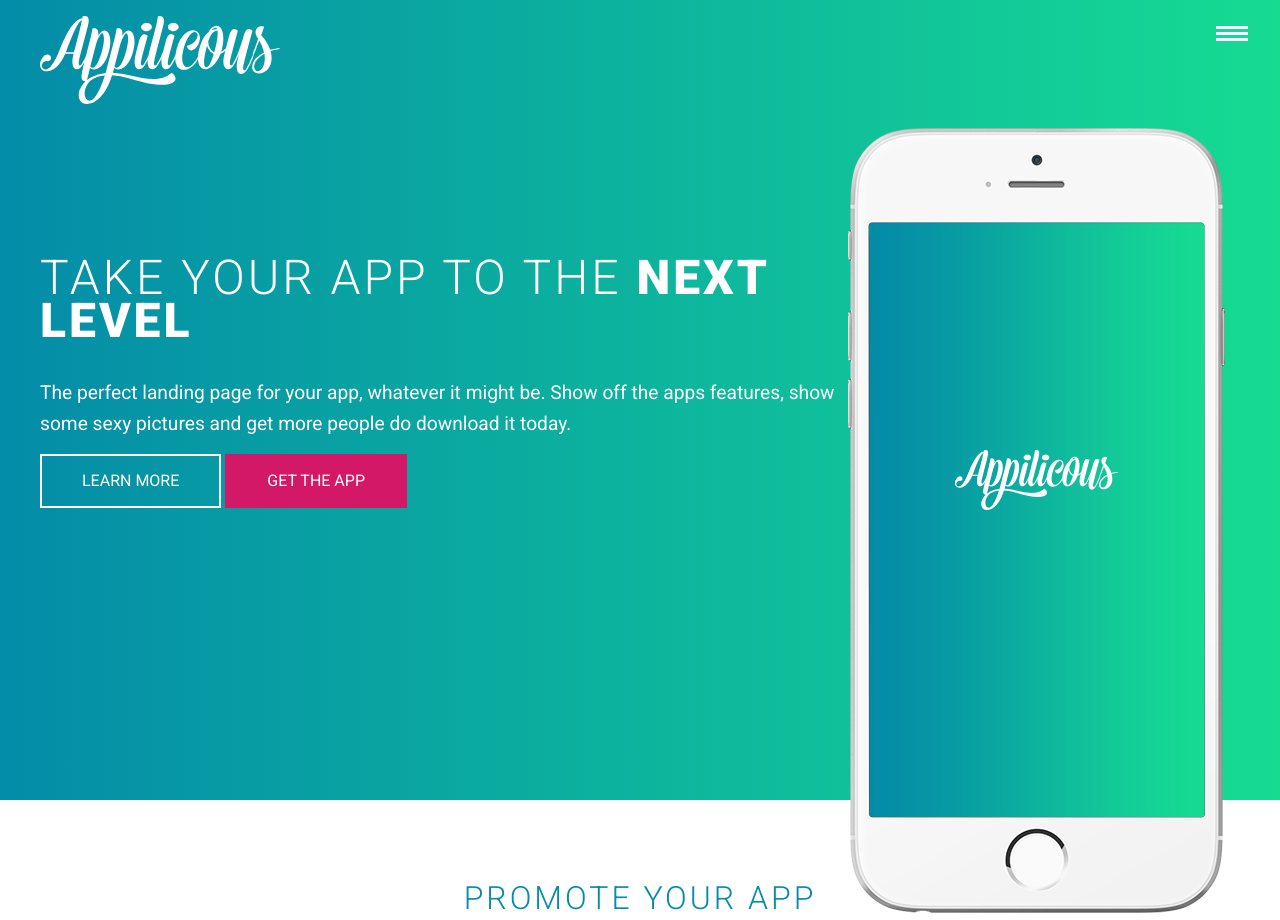
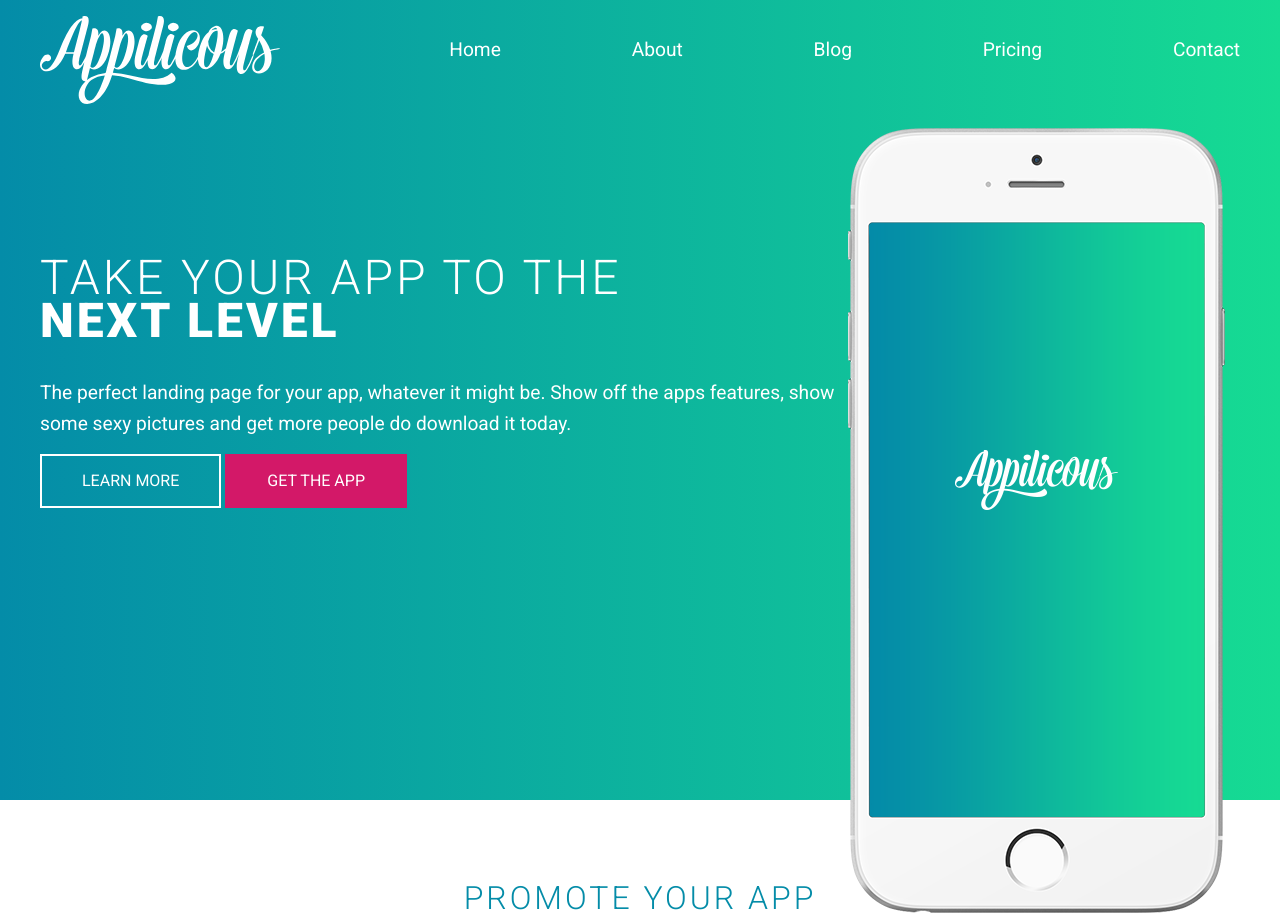
Before and after one commit to richardkhillah/responsive-start-to-finish, a plain HTML site: page index.html in a window 1280 px wide. Shown: the top 920 px of the page. Drawn offline with nearby package versions, Linux system fonts and the light colour scheme.

Commit message:
full screen responsive navbar
primary additions are media queries

```diff
--- a/index.html
+++ b/index.html
@@ -34,7 +34,7 @@
     <section class="hero">
       <div class="container grid">
         <div class="hero-text col col--2-3">
-          <h1 class="title-large"><span>Take your app to the</span> next level</h1>
+          <h1 class="title-large"><span>Take your app to the</span><br>next level</br></h1>
           <p class="text-intro">The perfect landing page for your app, whatever it might be. Show off the apps features, show some sexy pictures and get more people do download it today.</p>
           <a href="" class="btn btn--secondary">Learn More</a>
           <a href="" class="btn btn--primary">Get the app</a>
--- a/sass/layout/_nav.sass
+++ b/sass/layout/_nav.sass
@@ -14,11 +14,19 @@
     justify-content: space-around
     height: 100vh
 
+    @media (min-width: 725px)
+      flex-direction: row
+      height: auto
   li
     // grow shrink basis
     flex: 1 1 auto
     border-bottom: 1px solid rgba(0, 0, 0, .15)
     display: flex
+    @media (min-width: 725px)
+      display: inline-block
+      text-align: right
+      border: none
+
 
   a
     color: $text-inverse
@@ -27,15 +35,30 @@
     display: flex
     align-items: center
     justify-content: center
+    @media (min-width: 725px)
+      justify-content: flex-end
+      flex-basis: auto
+      display: inline
 
     &:hover
       background: rgba(0, 0, 0, .10)
+      @media (min-width: 725px)
+        background: none
+        color: darken($accent, 15%)
 
   &.is-open
     left: 0
+    @media (min-width:725px)
+      left: 35vw
 
   transition: all ease-in-out 250ms
-
+  @media (min-width: 725px)
+    position: relative
+    flex: auto
+    background: none
+    margin-top: 1em
+    margin-left: 2em
+    left: 0
 
 // Hamberger Menu
 .nav-toggle
@@ -45,6 +68,8 @@
   right: 1em
   top: 1em
   cursor: pointer
+  @media (min-width: 725px)
+    display: none
 
 .hamburger, .hamburger::before, .hamburger::after
   content: ''
```
Also changed, not shown: css/main.css.
